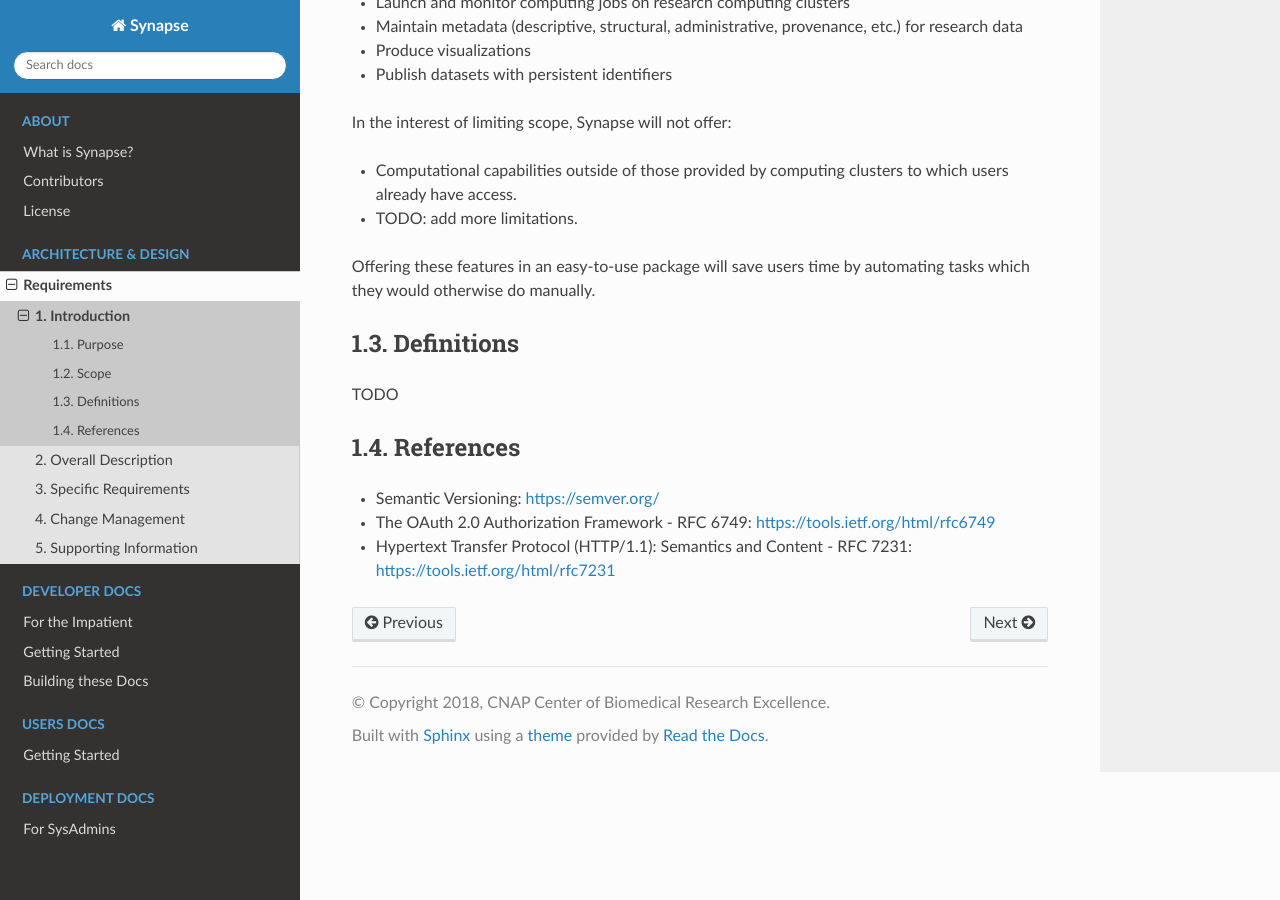
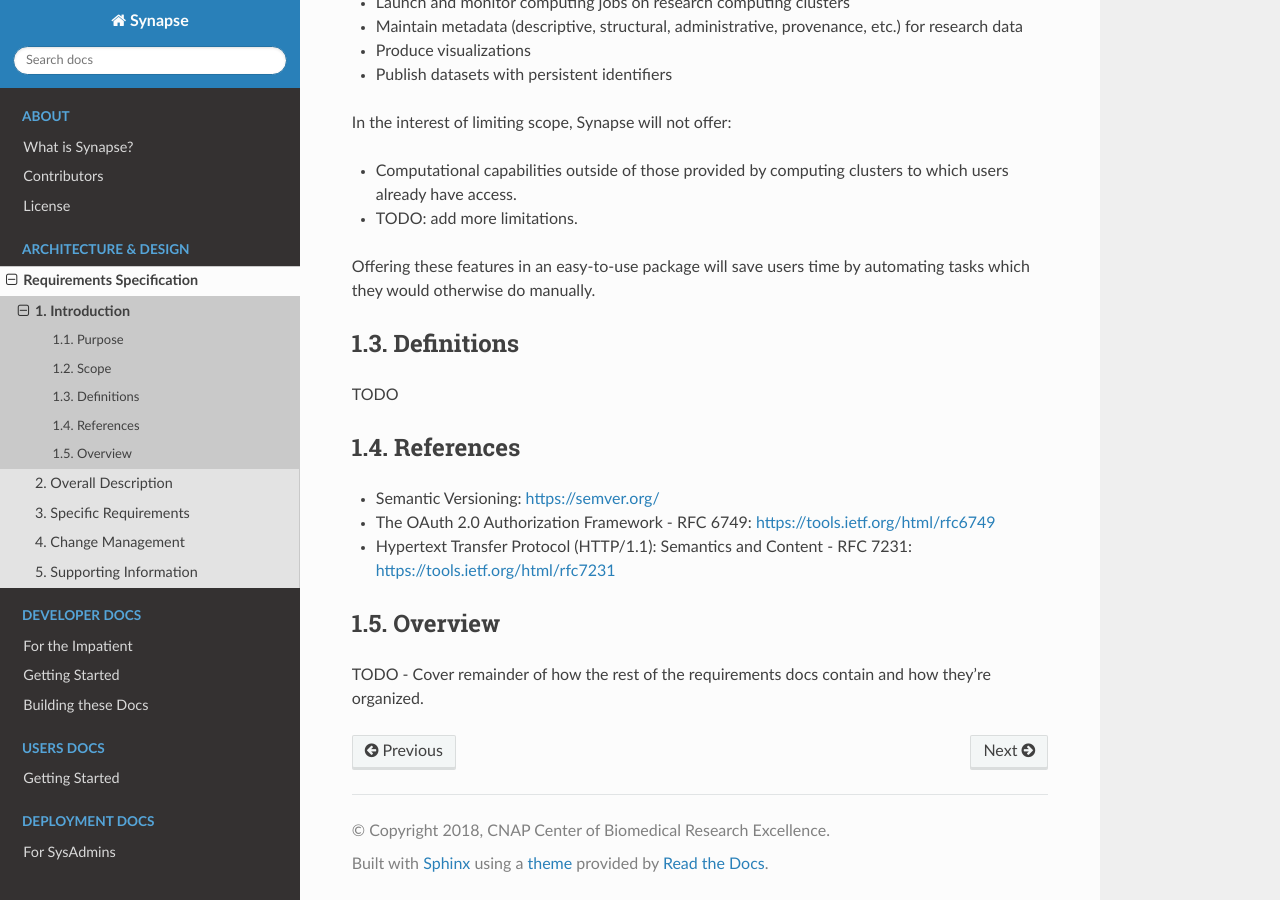
Before and after one commit to cnap-cobre/synapse-docs, a Sphinx documentation site: the page built from source/design/requirements/introduction.rst, in a window 1280 px wide and 900 px high, scrolled down 545 px. Built offline with Sphinx 7.4.7 and the Read the Docs theme 2.0.0, drawn with Linux system fonts in a browser that asks for light colours; some of the changed text lies outside the part shown.

Commit message:
docs: add stub for introduction overview of rest of srs docs

```diff
--- a/source/design/requirements.rst
+++ b/source/design/requirements.rst
@@ -1,6 +1,6 @@
-############
-Requirements
-############
+##########################
+Requirements Specification
+##########################
 
 .. toctree::
    :maxdepth: 2
--- a/source/design/requirements/introduction.rst
+++ b/source/design/requirements/introduction.rst
@@ -48,3 +48,9 @@ References
 * The OAuth 2.0 Authorization Framework - RFC 6749: https://tools.ietf.org/html/rfc6749
 * Hypertext Transfer Protocol (HTTP/1.1): Semantics and Content - RFC 7231:
   https://tools.ietf.org/html/rfc7231
+
+Overview
+========
+
+TODO - Cover remainder of how the rest of the requirements docs contain and
+how they're organized.
```
